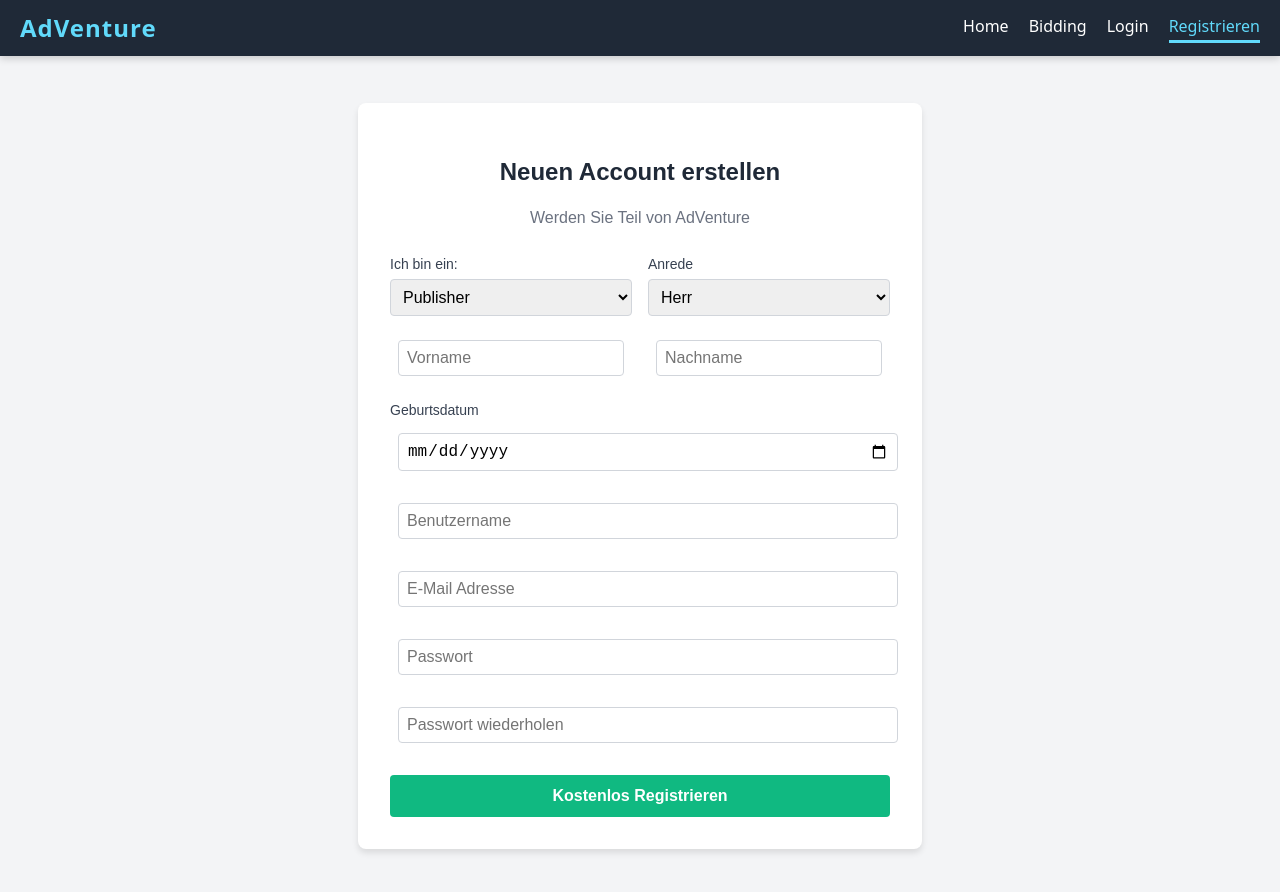
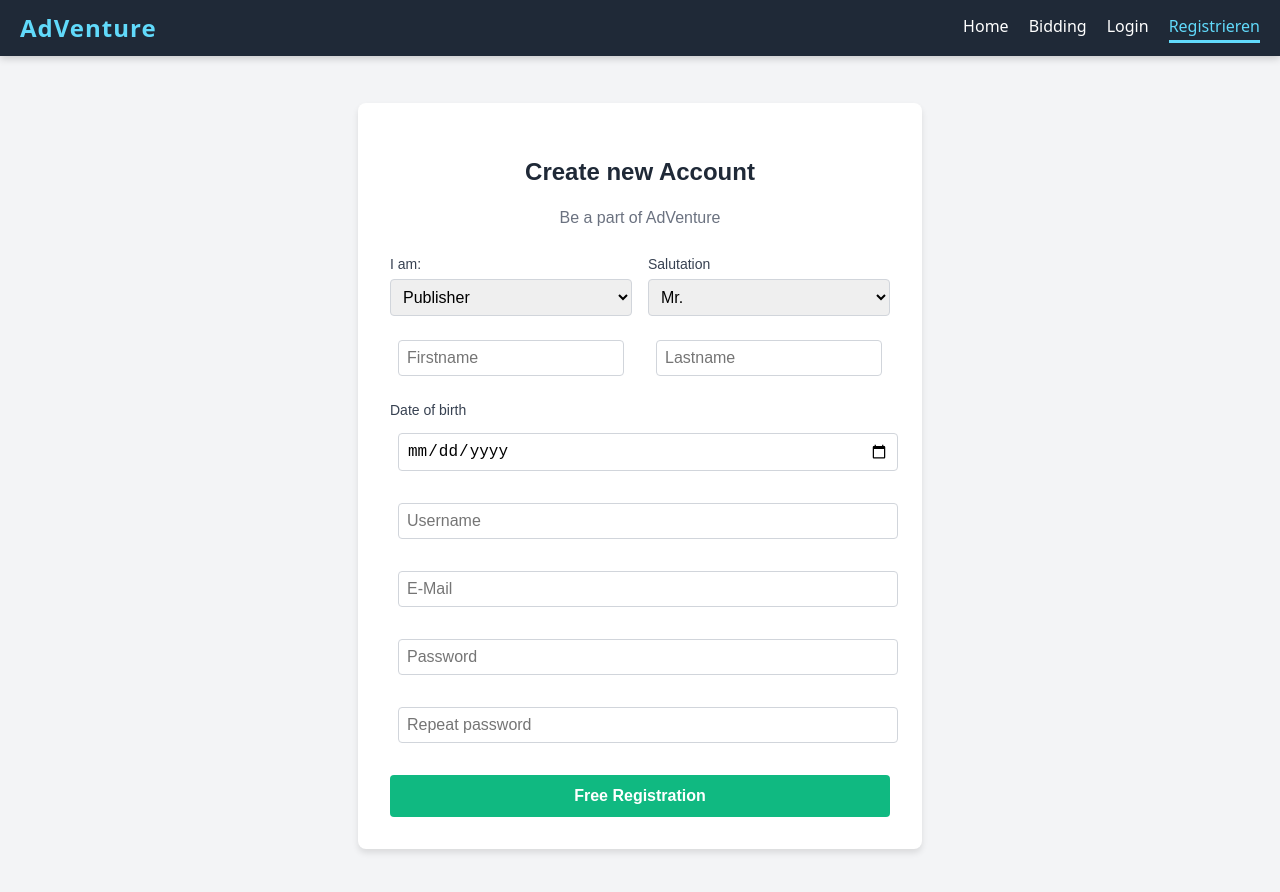
Before and after one commit to wi23b064ik/AdVenture_SEP, a React (Vite) app: page /register in a window 1280 px wide. Shown: the top 892 px of the page. Built offline with nearby package versions, Linux system fonts and the light colour scheme.

Commit message:
Sprint 6 fixes

```diff
--- a/src/pages/NavBar.tsx
+++ b/src/pages/NavBar.tsx
@@ -53,7 +53,7 @@ export default function Navbar() {
         {user && (
            <NavLink to="/profile" className={({ isActive }) => (isActive ? "active" : "")}>
              {/* WENN Admin -> "Profile verwalten", SONST -> "Profilverwaltung" */}
-             {role === 'Admin' ? 'Profile verwalten' : 'Profilverwaltung'}
+             {role === 'Admin' ? 'Profile editing' : 'Profil management'}
            </NavLink>
         )}
 
--- a/src/pages/ProfilePage.tsx
+++ b/src/pages/ProfilePage.tsx
@@ -97,19 +97,19 @@ export default function ProfilePage() {
   return (
     <div style={styles.container}>
       <div style={styles.headerRow}>
-        <h2>👥 Verwaltung aller Profile</h2>
-        <button onClick={fetchUsers} style={styles.refreshButton}>🔄 Aktualisieren</button>
+        <h2>👥 Managing all profiles</h2>
+        <button onClick={fetchUsers} style={styles.refreshButton}>🔄 Refresh</button>
       </div>
 
       <table style={styles.table}>
         <thead>
           <tr style={styles.trHead}>
             <th style={styles.th}>ID</th>
-            <th style={styles.th}>Benutzername</th>
-            <th style={styles.th}>Rolle</th>
+            <th style={styles.th}>Username</th>
+            <th style={styles.th}>Role</th>
             <th style={styles.th}>Name</th>
             <th style={styles.th}>E-Mail</th>
-            <th style={styles.th}>Aktion</th>
+            <th style={styles.th}>Action</th>
           </tr>
         </thead>
         <tbody>
@@ -129,7 +129,7 @@ export default function ProfilePage() {
                   onClick={() => handleEditClick(user)}
                   style={styles.editButton}
                 >
-                  ✏️ Bearbeiten
+                  ✏️ Edit
                 </button>
               </td>
             </tr>
@@ -141,12 +141,12 @@ export default function ProfilePage() {
       {showModal && editingUser && (
         <div style={styles.modalOverlay}>
           <div style={styles.modalContent}>
-            <h3>Benutzer bearbeiten: {editingUser.username}</h3>
+            <h3>Edit User: {editingUser.username}</h3>
 
             <form onSubmit={handleSave} style={styles.form}>
 
               <div style={styles.formGroup}>
-                <label style={styles.label}>Rolle:</label>
+                <label style={styles.label}>Role:</label>
                 <select
                   value={formData.role}
                   onChange={e => setFormData({...formData, role: e.target.value})}
@@ -159,7 +159,7 @@ export default function ProfilePage() {
               </div>
 
               <div style={styles.formGroup}>
-                <label style={styles.label}>Benutzername:</label>
+                <label style={styles.label}>Username:</label>
                 <input
                   type="text"
                   value={formData.username}
@@ -170,7 +170,7 @@ export default function ProfilePage() {
 
               <div style={styles.row}>
                 <div style={{...styles.formGroup, flex: 1}}>
-                  <label style={styles.label}>Vorname:</label>
+                  <label style={styles.label}>Firstname:</label>
                   <input
                     type="text"
                     value={formData.firstname}
@@ -179,7 +179,7 @@ export default function ProfilePage() {
                   />
                 </div>
                 <div style={{...styles.formGroup, flex: 1}}>
-                  <label style={styles.label}>Nachname:</label>
+                  <label style={styles.label}>Lastname:</label>
                   <input
                     type="text"
                     value={formData.lastname}
--- a/src/pages/PublisherPage.tsx
+++ b/src/pages/PublisherPage.tsx
@@ -39,11 +39,11 @@ export default function PublisherPage() {
       const res = await fetch(`http://localhost:3001/api/ad-spaces/publisher/${user.id}`);
       const data = await res.json();
       setAdSpaces(data);
-    } catch (err) { console.error("Ladefehler:", err); }
+    } catch (err) { console.error("Loading error:", err); }
   };
 
   const addAdSpace = async () => {
-    if (!formData.name) return alert("Bitte Namen eingeben");
+    if (!formData.name) return alert("Please enter a Name");
 
     try {
       // WICHTIG: Wir nutzen FormData für Datei-Uploads
@@ -69,7 +69,7 @@ export default function PublisherPage() {
       });
 
       if (res.ok) {
-        alert("Werbefläche erstellt!");
+        alert("Adspace created!");
         // Reset
         setFormData({
           name: "", category: "Technology", width: 728, height: 90,
@@ -78,7 +78,7 @@ export default function PublisherPage() {
         setSelectedFile(null);
         fetchMyAdSpaces();
       } else {
-        alert("Fehler beim Speichern");
+        alert("Saving error");
       }
     } catch (err) { console.error(err); }
   };
@@ -94,11 +94,11 @@ export default function PublisherPage() {
     }
   };
 
-  if (!user) return <div style={{padding:'2rem'}}>Bitte einloggen.</div>;
+  if (!user) return <div style={{padding:'2rem'}}>Please Login.</div>;
 
   return (
     <div style={styles.container}>
-      <h2>Publisher Portal (Angemeldet: {user.username})</h2>
+      <h2>Publisher Portal (Logged: {user.username})</h2>
 
       <div style={styles.formSection}>
         <h3>Create New Ad Space</h3>
@@ -120,7 +120,7 @@ export default function PublisherPage() {
 
           {/* Datei Upload */}
           <div style={{ ...styles.formGroup, gridColumn: "1 / -1" }}>
-            <label>Vorschau-Bild oder Video hochladen</label>
+            <label>Upload preview image or video</label>
             <input type="file" accept="image/*,video/*" onChange={handleFileChange} style={styles.input} />
           </div>
 
@@ -168,10 +168,10 @@ export default function PublisherPage() {
                   )}
                 </div>
               ) : (
-                <div style={styles.placeholder}>Kein Bild</div>
+                <div style={styles.placeholder}>No picture</div>
               )}
 
-              <p style={styles.cardText}>Größe: {space.width}x{space.height}</p>
+              <p style={styles.cardText}>Size: {space.width}x{space.height}</p>
               <p style={styles.cardText}>Min. Bid: €{space.min_bid}</p>
               <p style={{fontSize:'0.8rem', color:'#666'}}>{space.description}</p>
             </div>
--- a/src/pages/register.tsx
+++ b/src/pages/register.tsx
@@ -32,7 +32,7 @@ export default function Register() {
 
     // Passwort-Bestätigung prüfen
     if (formData.password !== formData.confirmPassword) {
-      setError('Die Passwörter stimmen nicht überein.');
+      setError('The passwords do not match.');
       setLoading(false);
       return;
     }
@@ -56,14 +56,14 @@ export default function Register() {
       const data = await response.json();
 
       if (response.ok) {
-        alert('Registrierung erfolgreich! Sie können sich jetzt einloggen.');
+        alert('Registration successfull! Please login.');
         navigate('/login');
       } else {
-        setError(data.message || 'Registrierung fehlgeschlagen.');
+        setError(data.message || 'Registration failed.');
       }
     } catch (err) {
       console.error(err);
-      setError('Server nicht erreichbar.');
+      setError('Server unreachable.');
     } finally {
       setLoading(false);
     }
@@ -72,8 +72,8 @@ export default function Register() {
   return (
     <div style={styles.container}>
       <div style={styles.card}>
-        <h2 style={styles.title}>Neuen Account erstellen</h2>
-        <p style={styles.subtitle}>Werden Sie Teil von AdVenture</p>
+        <h2 style={styles.title}>Create new Account</h2>
+        <p style={styles.subtitle}>Be a part of AdVenture</p>
 
         {error && <div style={styles.errorBox}>{error}</div>}
 
@@ -82,43 +82,43 @@ export default function Register() {
           {/* Rolle und Anrede */}
           <div style={styles.row}>
             <div style={styles.inputGroup}>
-              <label style={styles.label}>Ich bin ein:</label>
+              <label style={styles.label}>I am:</label>
               <select name="role" value={formData.role} onChange={handleChange} style={styles.input}>
                 <option value="Publisher">Publisher</option>
                 <option value="Advertiser">Advertiser</option>
               </select>
             </div>
             <div style={styles.inputGroup}>
-              <label style={styles.label}>Anrede</label>
+              <label style={styles.label}>Salutation</label>
               <select name="salutation" value={formData.salutation} onChange={handleChange} style={styles.input}>
-                <option value="Herr">Herr</option>
-                <option value="Frau">Frau</option>
-                <option value="Divers">Divers</option>
+                <option value="Herr">Mr.</option>
+                <option value="Frau">Ms.</option>
+                <option value="Divers">Diverse</option>
               </select>
             </div>
           </div>
 
           {/* Name */}
           <div style={styles.row}>
-            <input name="firstname" placeholder="Vorname" required onChange={handleChange} style={styles.input} />
-            <input name="lastname" placeholder="Nachname" required onChange={handleChange} style={styles.input} />
+            <input name="firstname" placeholder="Firstname" required onChange={handleChange} style={styles.input} />
+            <input name="lastname" placeholder="Lastname" required onChange={handleChange} style={styles.input} />
           </div>
 
           {/* Geburtsdatum */}
           <div style={styles.inputGroup}>
-            <label style={styles.label}>Geburtsdatum</label>
+            <label style={styles.label}>Date of birth</label>
             <input type="date" name="date_of_birth" required onChange={handleChange} style={styles.input} />
           </div>
 
           {/* Login Daten */}
-          <input name="username" placeholder="Benutzername" required onChange={handleChange} style={styles.input} />
-          <input type="email" name="email" placeholder="E-Mail Adresse" required onChange={handleChange} style={styles.input} />
+          <input name="username" placeholder="Username" required onChange={handleChange} style={styles.input} />
+          <input type="email" name="email" placeholder="E-Mail" required onChange={handleChange} style={styles.input} />
 
-          <input type="password" name="password" placeholder="Passwort" required onChange={handleChange} style={styles.input} />
-          <input type="password" name="confirmPassword" placeholder="Passwort wiederholen" required onChange={handleChange} style={styles.input} />
+          <input type="password" name="password" placeholder="Password" required onChange={handleChange} style={styles.input} />
+          <input type="password" name="confirmPassword" placeholder="Repeat password" required onChange={handleChange} style={styles.input} />
 
           <button type="submit" disabled={loading} style={styles.button}>
-            {loading ? 'Registriere...' : 'Kostenlos Registrieren'}
+            {loading ? 'Registration...' : 'Free Registration'}
           </button>
         </form>
       </div>
```
Also changed, not shown: src/pages/login.tsx (+12 -12 lines).
